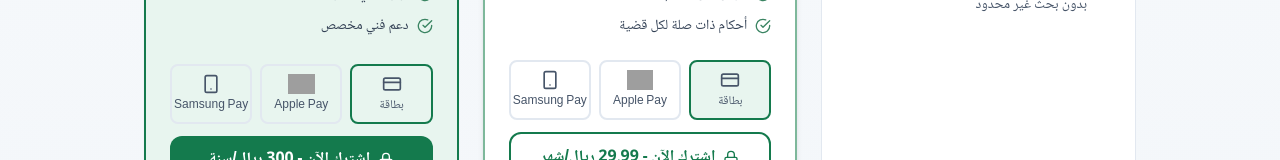
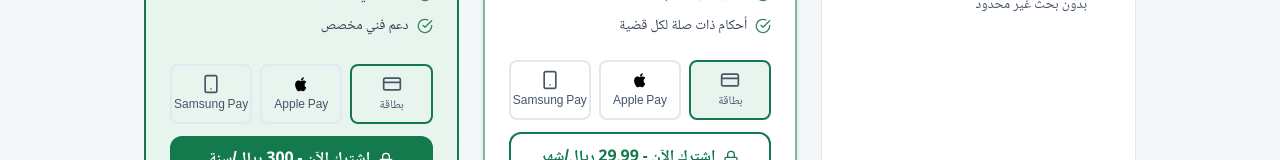
Before and after one commit to merqsous/saudi_legal_search, a Next.js app in the folder frontend/: page /pricing in a window 1280 px wide. Shown: the part 719-879 px from the top of the page. Built offline with nearby package versions, Linux system fonts and the light colour scheme; grey boxes are pictures that could not be loaded.

Commit message:
fix: use simple Apple logo SVG for payment button

```diff
--- a/frontend/app/pricing/PaymentButtons.tsx
+++ b/frontend/app/pricing/PaymentButtons.tsx
@@ -293,7 +293,7 @@ export default function PaymentButtons({ plan, amount, label, discountedLabel, v
             paymentMethod === 'applepay' ? 'border-primary-600 bg-primary-50' : 'border-slate-200'
           }`}
         >
-          <img src="/Apple_Pay_Mark_RGB_041619.svg" alt="Apple Pay" className="h-5 w-auto" />
+          <img src="/apple-pay-icon.svg" alt="Apple Pay" className="w-5 h-5" />
           <span className="text-xs font-medium text-slate-600">Apple Pay</span>
         </button>
         <button
```
Also changed, not shown: frontend/public/apple-pay-icon.svg (added).
